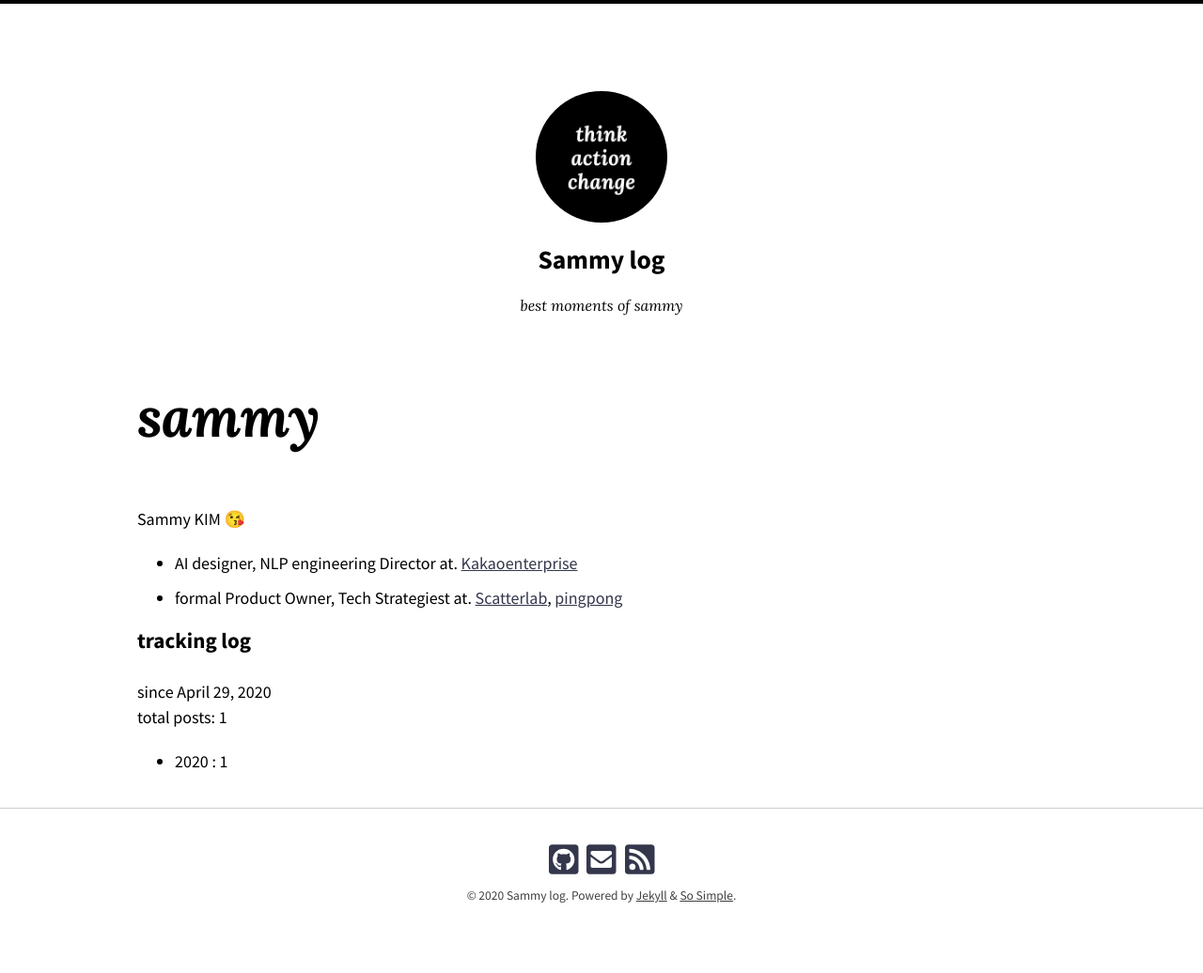
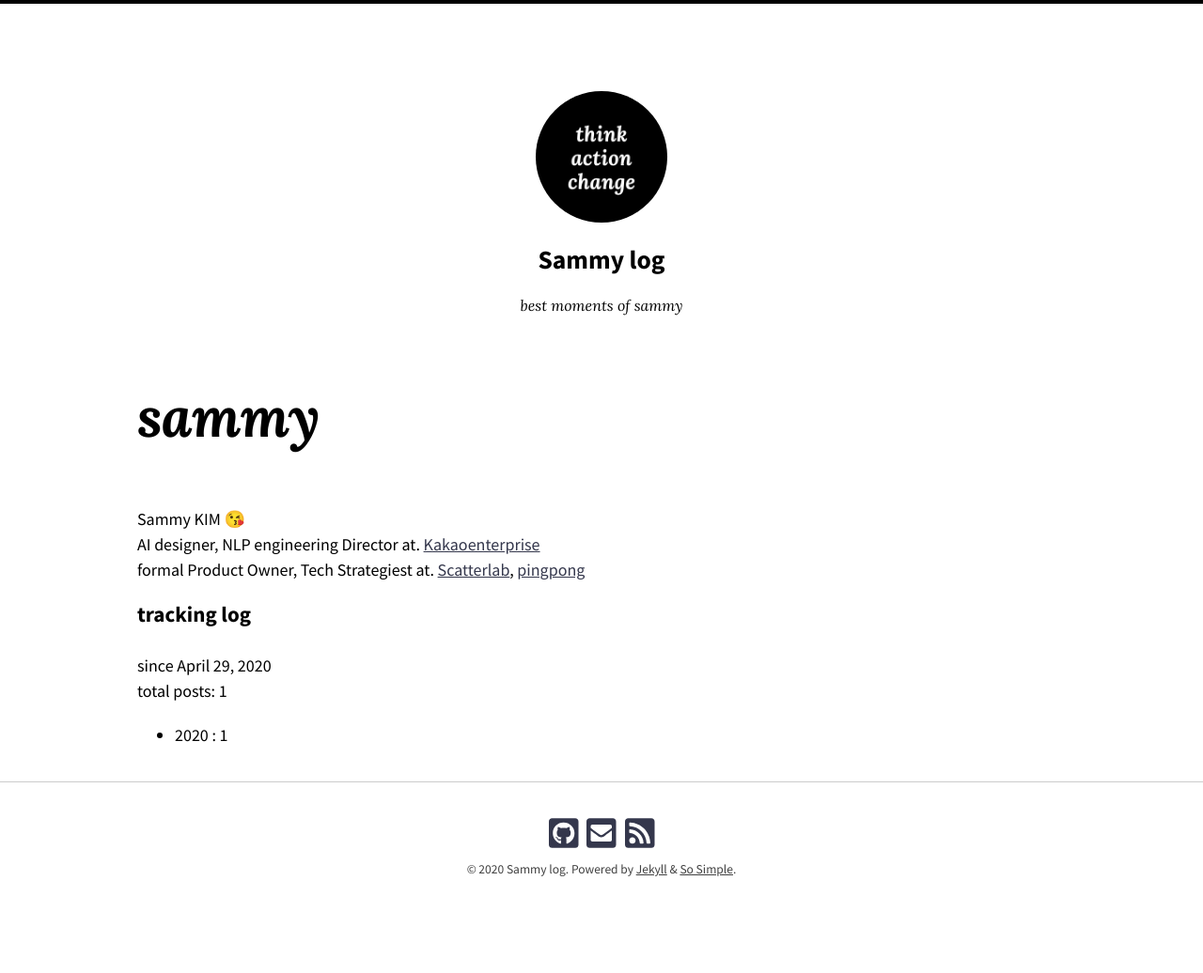
Before and after one commit to ssammykim/ssammykim.github.io, a Jekyll site: the page built from sammy.md, in a window 1280 px wide. Shown: the whole page at 94% size. Built offline with Jekyll 4.4.1, drawn with Linux system fonts in a browser that asks for light colours; nearby versions of some CDN libraries; emoji names are drawn with the system emoji font; some web fonts are replaced; after the commit the page ends 1008 px from its top, so only the background shows below that.

Commit message:
modified list

```diff
--- a/sammy.md
+++ b/sammy.md
@@ -4,8 +4,8 @@
 permalink: /sammy/
 ---
 Sammy KIM :kissing_heart:
-- AI designer, NLP engineering Director at. [Kakaoenterprise](https://www.kakaoenterprise.com/)
-- formal Product Owner, Tech Strategiest at. [Scatterlab](https://scatterlab.co.kr/), [pingpong](https://pingpong.us/)
+AI designer, NLP engineering Director at. [Kakaoenterprise](https://www.kakaoenterprise.com/)
+formal Product Owner, Tech Strategiest at. [Scatterlab](https://scatterlab.co.kr/), [pingpong](https://pingpong.us/)
 
 
 ### tracking log
```
